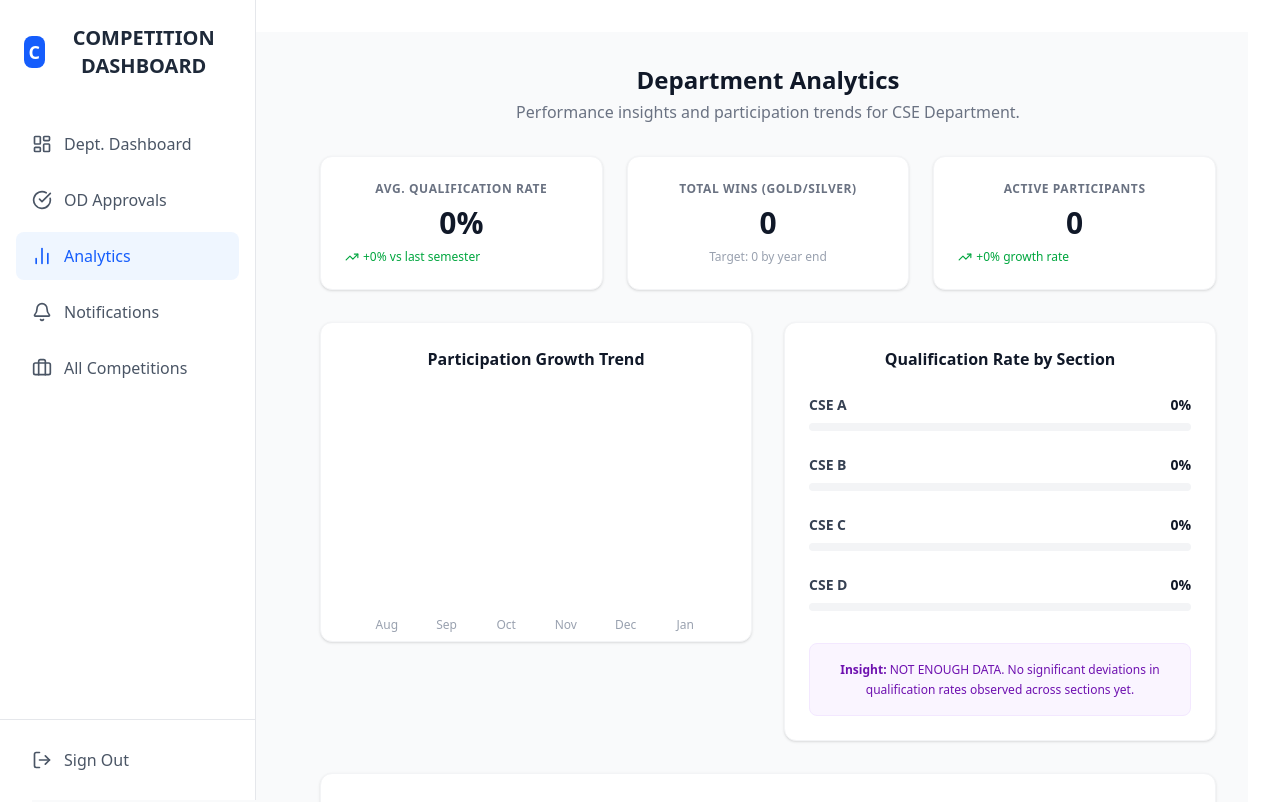
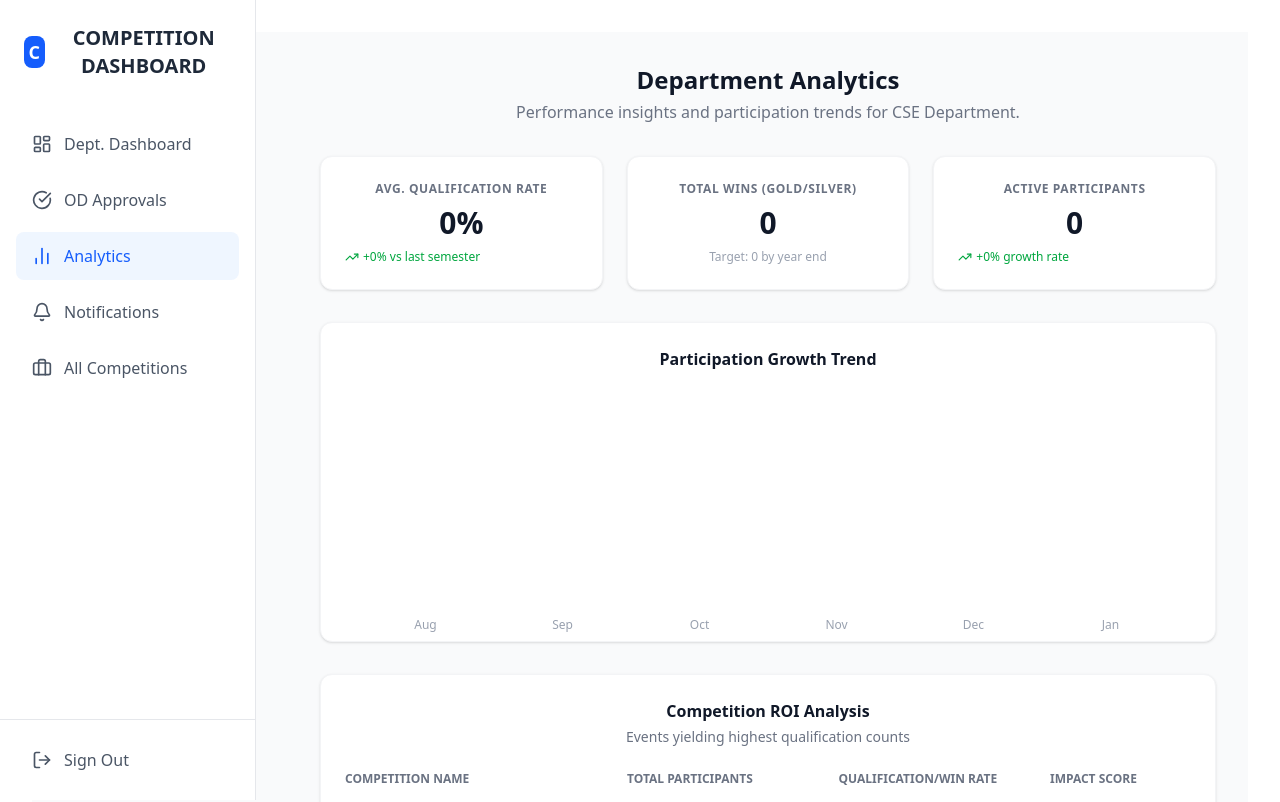
Before and after one commit to TeamThunderr/Competition, a React app in the folder competition-platform/frontend/: page /hod/analytics in a window 1280 px wide. Shown: the top 802 px of the page. Built offline with nearby package versions, Linux system fonts and the light colour scheme; no server answers; the HTML template or start-up script is replaced by a standard one.

Commit message:
feat: Add initial HOD dashboard with overview and detailed stats, and create HodAnalytics page.

```diff
--- a/competition-platform/frontend/src/pages/hod/HodAnalytics.jsx
+++ b/competition-platform/frontend/src/pages/hod/HodAnalytics.jsx
@@ -42,7 +42,7 @@
                 </div>
 
                 {/* Charts Area */}
-                <div className="grid grid-cols-1 lg:grid-cols-2 gap-8 mb-8">
+                <div className="grid grid-cols-1 gap-8 mb-8">
                     {/* Growth Trend Placeholder */}
                     <div className="bg-white p-6 rounded-xl border border-gray-100 shadow-sm h-80">
                         <h3 className="text-base font-bold text-gray-900 mb-6">Participation Growth Trend</h3>
@@ -58,29 +58,7 @@
                         </div>
                     </div>
 
-                    {/* Section Qualification */}
-                    <div className="bg-white p-6 rounded-xl border border-gray-100 shadow-sm h-fit">
-                        <h3 className="text-base font-bold text-gray-900 mb-6">Qualification Rate by Section</h3>
-                        <div className="space-y-6">
-                            {['CSE A', 'CSE B', 'CSE C', 'CSE D'].map(section => (
-                                <div key={section}>
-                                    <div className="flex justify-between items-center mb-2">
-                                        <span className="text-sm font-semibold text-gray-700">{section}</span>
-                                        <span className="text-sm font-bold text-gray-900">0%</span>
-                                    </div>
-                                    <div className="w-full bg-gray-100 rounded-full h-2">
-                                        <div className="bg-blue-500 h-2 rounded-full" style={{ width: '0%' }}></div>
-                                    </div>
-                                </div>
-                            ))}
-                        </div>
 
-                        <div className="mt-8 p-4 bg-purple-50 rounded-lg border border-purple-100">
-                            <p className="text-xs text-purple-800 leading-relaxed">
-                                <span className="font-bold">Insight:</span> NOT ENOUGH DATA. No significant deviations in qualification rates observed across sections yet.
-                            </p>
-                        </div>
-                    </div>
                 </div>
 
                 {/* ROI Analysis Table */}
--- a/competition-platform/frontend/src/pages/hod/HodDashboard.jsx
+++ b/competition-platform/frontend/src/pages/hod/HodDashboard.jsx
@@ -24,11 +24,7 @@
 
     // Overview Table Data (Zeroed)
     const sectionData = [
-        { section: 'CSE A', batch: '2023-27', registered: 0, qualified: 0, pending: 0 },
-        { section: 'CSE B', batch: '2023-27', registered: 0, qualified: 0, pending: 0 },
-        { section: 'CSE C', batch: '2023-27', registered: 0, qualified: 0, pending: 0 },
-        { section: 'CSE D', batch: '2023-27', registered: 0, qualified: 0, pending: 0 },
-        { section: 'CSE E', batch: '2023-27', registered: 0, qualified: 0, pending: 0 },
+
     ];
 
     // Detailed Student List (Empty)
@@ -74,7 +70,7 @@
                                 >
                                     All Sections (Overview)
                                 </button>
-                                {['CSE A', 'CSE B', 'CSE C', 'CSE D'].map((section) => (
+                                {[].map((section) => (
                                     <button
                                         key={section}
                                         onClick={() => handleSectionSelect(section)}
```
